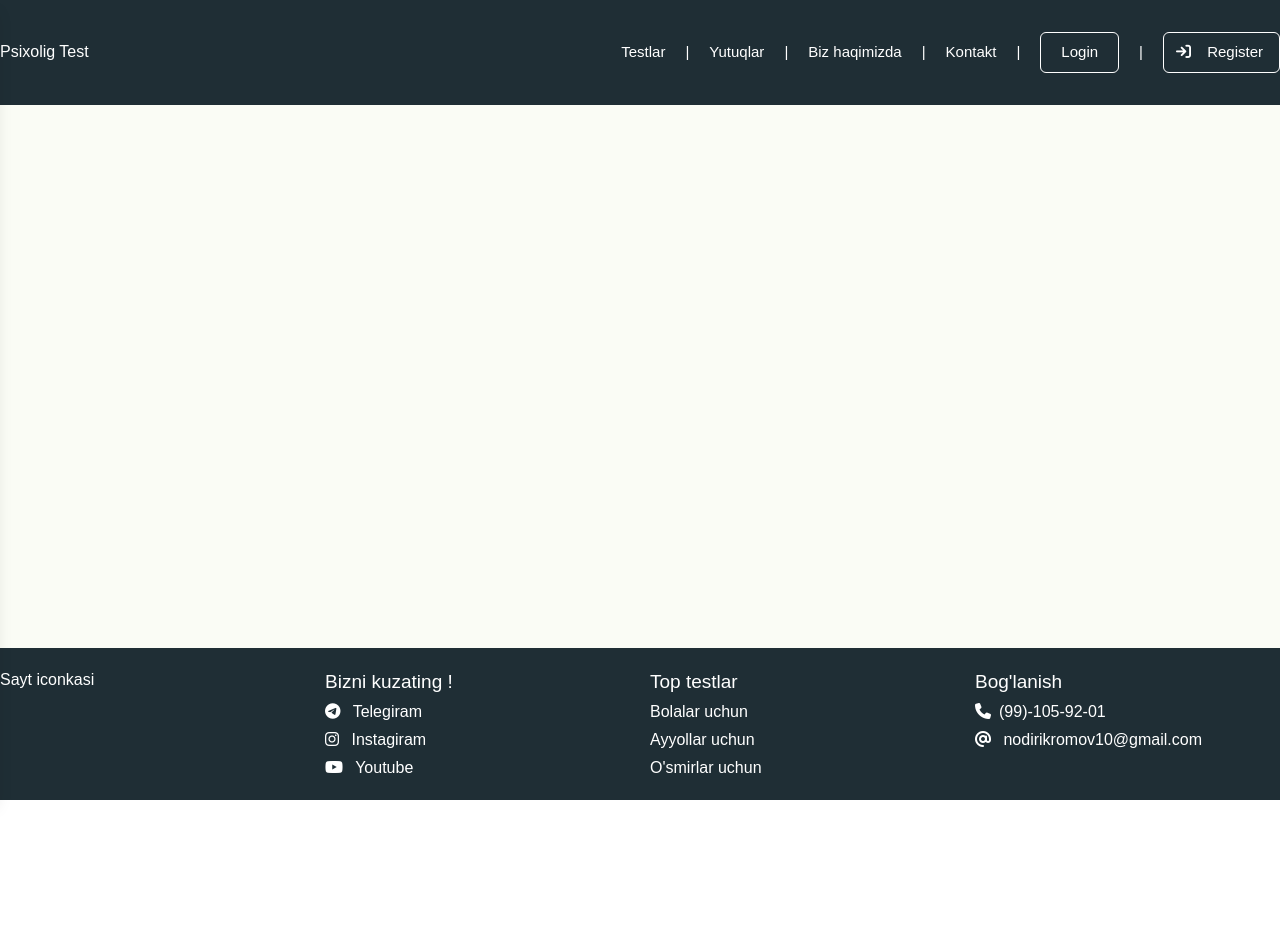
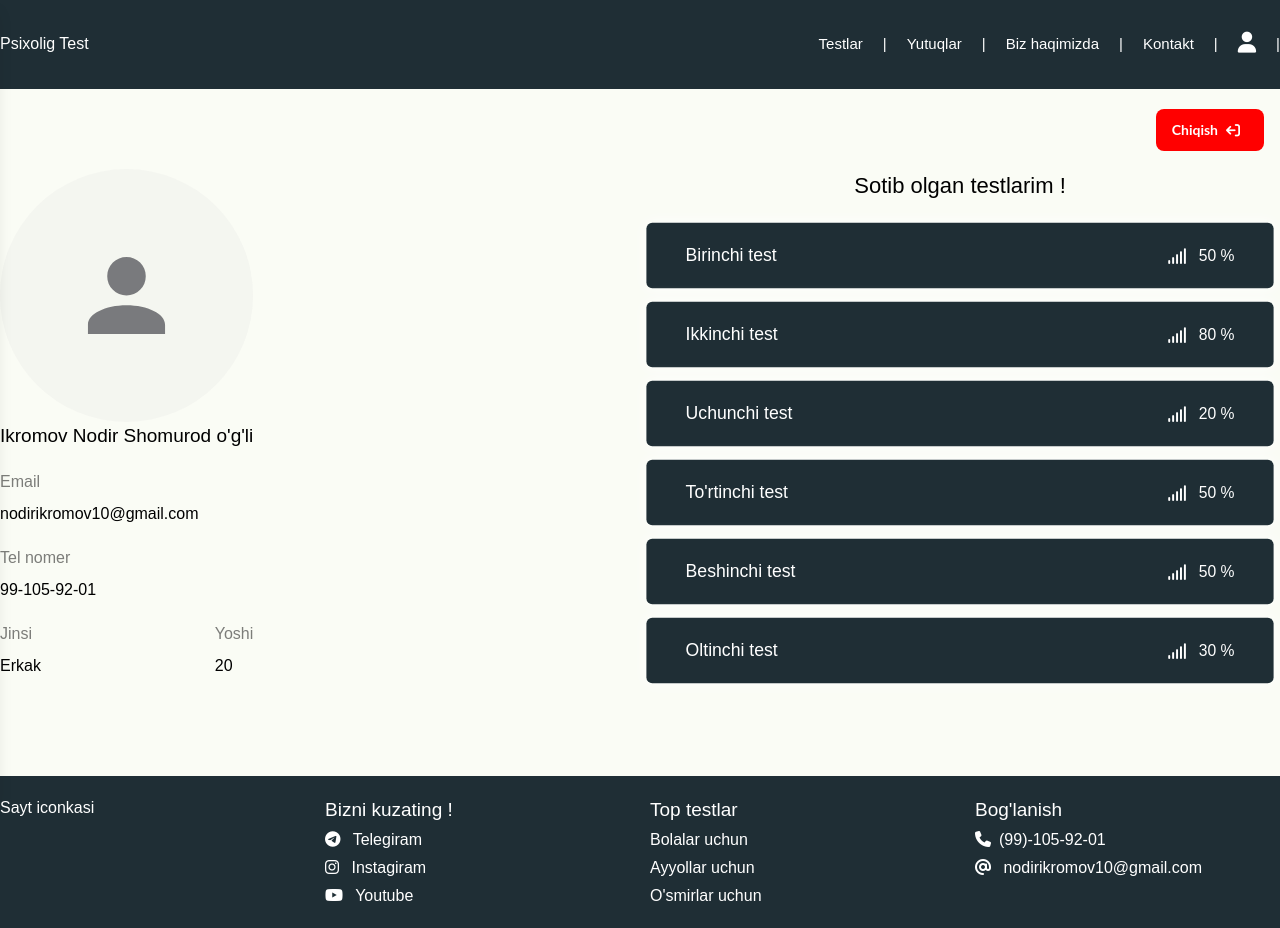
Before and after one commit to Ikromov-fs/psixolig_testlar, a Vue app: page /profile in a window 1280 px wide. Before the commit the page ends 800 px from the top, so only its background shows below. Built offline with nearby package versions, Linux system fonts and the light colour scheme; what @splidejs/vue-splide, maska would draw is missing.

Commit message:
profile page

```diff
--- a/src/components/header/Header.vue
+++ b/src/components/header/Header.vue
@@ -34,7 +34,11 @@
           <a href="#contact">Kontakt</a>
         </li>
         <li>|</li>
+        <li @click="router.push('/profile')" class="relative navItem">
+          <i class="fa-solid fa-user cursor-pointer text-[21px]"></i>
+        </li>
         <li
+          v-if="false"
           @click="isLoginOpen = true"
           class="cursor-pointer relative border-solid border-white hover:border-[#fdf001] rounded-md px-5 py-2 border-[1px]"
         >
@@ -42,6 +46,7 @@
         </li>
         <li>|</li>
         <li
+          v-if="false"
           @click="isRegister = true"
           class="cursor-pointer relative border-solid border-white hover:border-[#fdf001] rounded-md pr-4 pl-2 py-2 border-[1px] registr"
         >
--- /dev/null
+++ b/src/pages/Profile.vue
@@ -0,0 +1,127 @@
+<template>
+  <div class="container relative grid mmd:grid-cols-2 sx:py-[55px] mmd:py-20">
+    <div class="flex sx:justify-center mmd:justify-start">
+      <div class="absolute right-4 top-5 btn">
+        <ButtonFill class="bg-[red]">
+          Chiqish
+          <i
+            class="fa-solid fa-arrow-right-from-bracket rotate-[180deg] mx-2"
+          ></i>
+        </ButtonFill>
+      </div>
+      <div
+        class="flex flex-col sx:justify-center mmd:justify-start text-center"
+      >
+        <img :src="profileImage" alt="profile image" class="cursor-pointer" />
+        <h1 class="font-[500] text-[19px]">Ikromov Nodir Shomurod o'g'li</h1>
+        <div class="text-left mt-5">
+          <p class="opacity-[0.5]">Email</p>
+          <h1 class="mt-2">nodirikromov10@gmail.com</h1>
+        </div>
+        <div class="text-left mt-5">
+          <p class="opacity-[0.5]">Tel nomer</p>
+          <h1 class="mt-2">99-105-92-01</h1>
+        </div>
+        <div class="flex justify-between text-left mt-5">
+          <div>
+            <p class="opacity-[0.5]">Jinsi</p>
+            <h1 class="mt-2">Erkak</h1>
+          </div>
+          <div>
+            <p class="opacity-[0.5]">Yoshi</p>
+            <h1 class="mt-2">20</h1>
+          </div>
+        </div>
+      </div>
+    </div>
+    <div class="sx:mt-20 mmd:mt-0">
+      <h1 class="flex justify-center text-[22px] font-[500] mb-5">
+        Sotib olgan testlarim !
+      </h1>
+      <div class="grid grid-cols-1 mb-3 gap-3 relative">
+        <div
+          v-for="item in testList"
+          :key="item?.id"
+          @click="startTest(item.id)"
+          class="flex items-center justify-between py-5 px-10 h-full bg-[#1F2E35] text-white box-w rounded-md cursor-pointer"
+        >
+          <div class="flex items-center gap-3">
+            <!-- <i class="fa-solid fa-circle-question text-2xl"></i> -->
+            <h1 class="text-[18px]">{{ item?.name }}</h1>
+          </div>
+          <div class="flex items-center gap-3">
+            <i class="fa-solid fa-signal"></i>
+            <p>{{ item.status }} %</p>
+          </div>
+        </div>
+      </div>
+    </div>
+  </div>
+</template>
+
+<script setup lang="ts">
+import { useRoute, useRouter } from "vue-router";
+import profileImage from "../assets/svg/profil.svg";
+import ButtonFill from "../components/buttons/SButton.vue";
+const route = useRoute();
+const router = useRouter();
+
+const testList = [
+  {
+    id: 1,
+    name: "Birinchi test",
+    status: 50,
+  },
+  {
+    id: 2,
+    name: "Ikkinchi test",
+    status: 80,
+  },
+  {
+    id: 3,
+    name: "Uchunchi test",
+    status: 20,
+  },
+  {
+    id: 4,
+    name: "To'rtinchi test",
+    status: 50,
+  },
+  {
+    id: 5,
+    name: "Beshinchi test",
+    status: 50,
+  },
+  {
+    id: 6,
+    name: "Oltinchi test",
+    status: 30,
+  },
+];
+
+function startTest(id: number) {
+  console.log(id);
+  router.push(`/tester?id=${id}`);
+}
+</script>
+
+<style scoped>
+.box-w {
+  transition: all 0.2s linear;
+  box-shadow: 0px 0px 15px #fff;
+  transform: scale(0.98);
+}
+
+.box-w:hover {
+  box-shadow: 0px 0px 20px #fff;
+  transition: all 0.2s linear;
+  transform: scale(0.99);
+}
+.btn i{
+  transition: all 0.2s linear;
+}
+.btn:hover i {
+  transform: translateX(-7px);
+  transition: all 0.2s linear;
+}
+</style>
--- a/src/router/index.ts
+++ b/src/router/index.ts
@@ -20,7 +20,12 @@ const routes = [
     path:"/tester",
     name:"Tester",
     component:(()=> import("@/pages/TesterPage.vue"))
-  }
+  },
+  {
+    path:"/profile",
+    name:"Profile",
+    component:(()=> import("@/pages/Profile.vue"))
+  },
 ];
 
 const router = createRouter({
```
Also changed, not shown: src/assets/svg/profil.svg (added).
